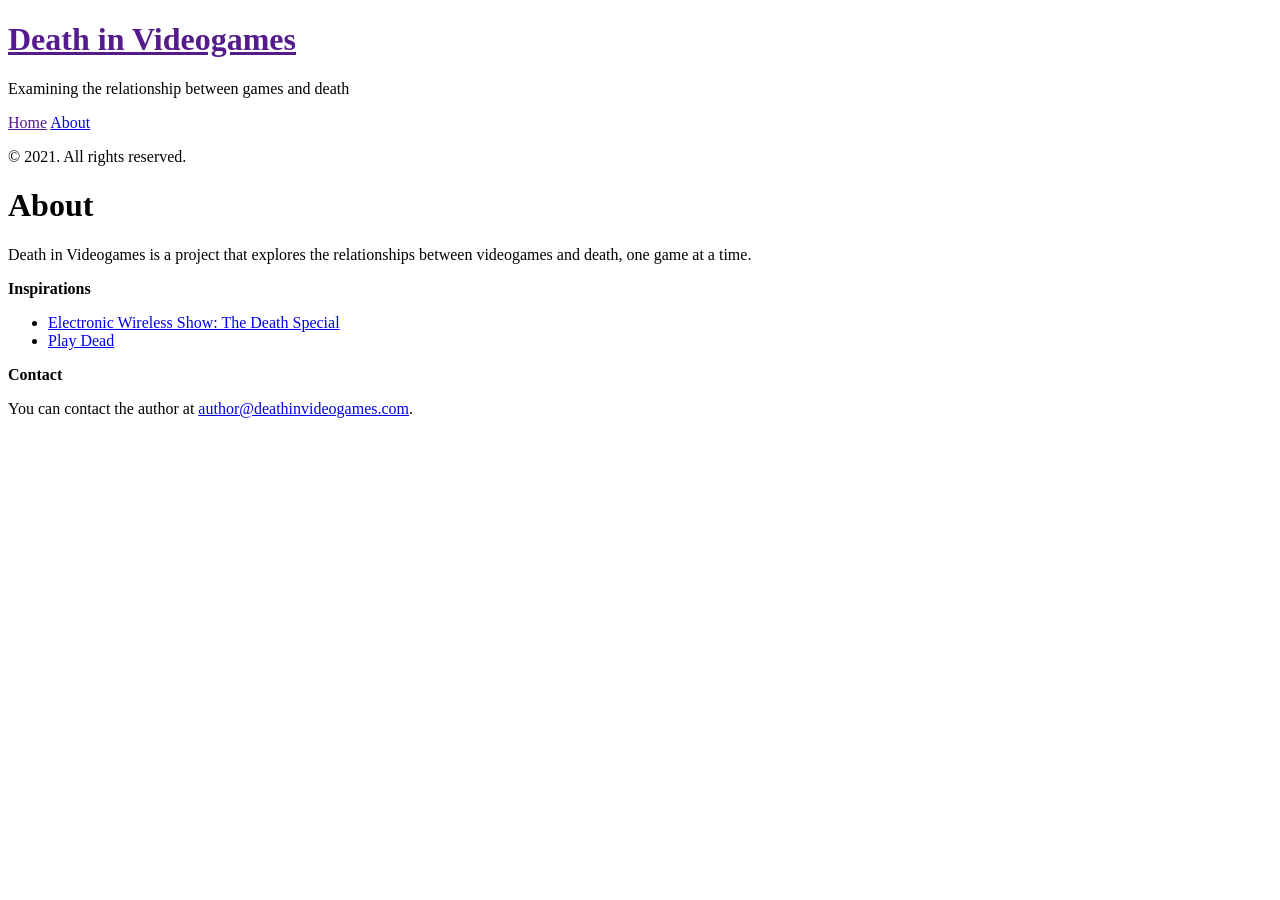
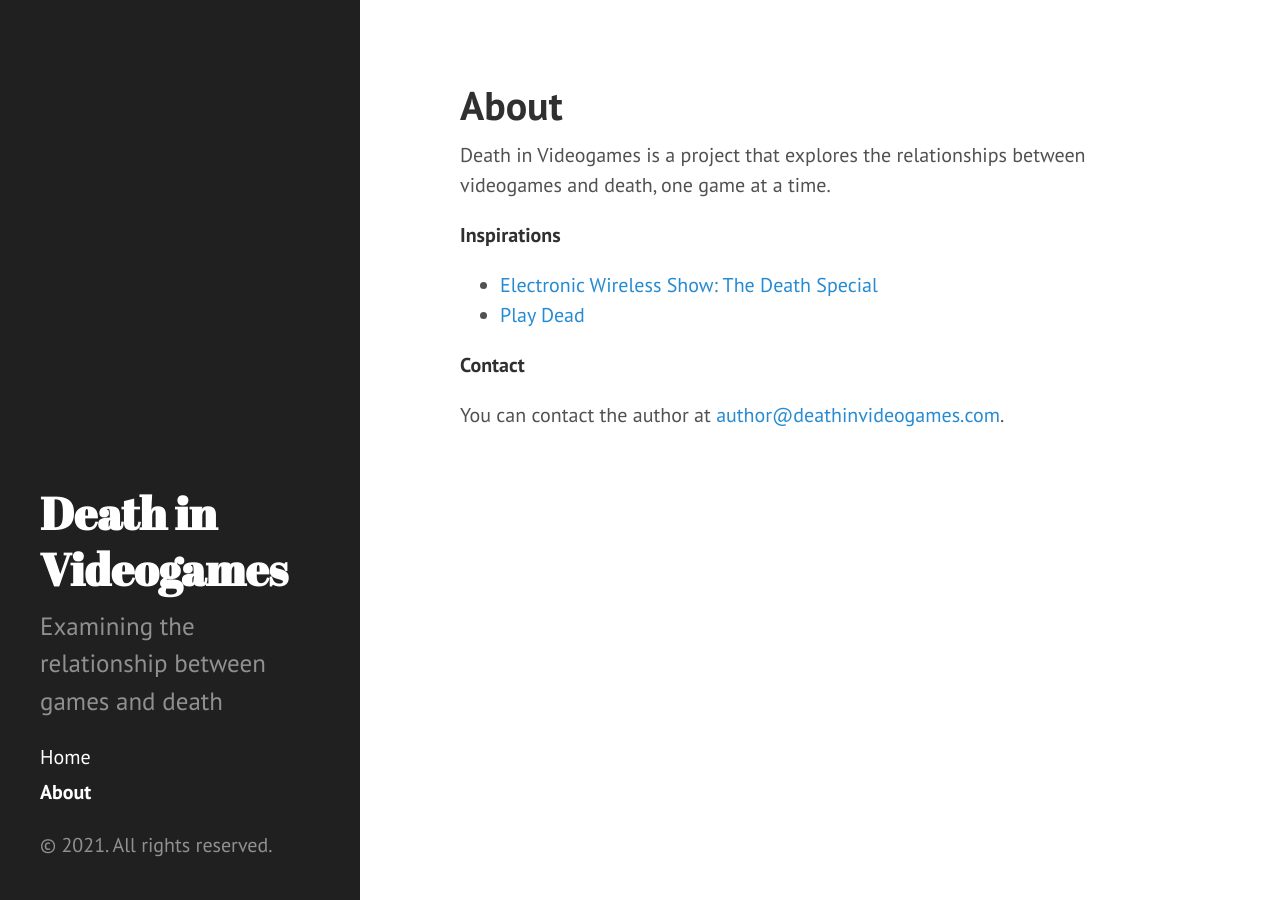
Before and after one commit to burythehammer/death-in-videogames, a Jekyll site: the page built from about.md, in a window 1280 px wide. Built offline with Jekyll 4.4.1, drawn with Linux system fonts in a browser that asks for light colours.

Commit message:
FIX: Using relative urls to fix CSS issues

```diff
--- a/_includes/head.html
+++ b/_includes/head.html
@@ -15,9 +15,9 @@
   </title>
 
   <!-- CSS -->
-  <link rel="stylesheet" href="{{ site.baseurl }}public/css/poole.css">
-  <link rel="stylesheet" href="{{ site.baseurl }}public/css/syntax.css">
-  <link rel="stylesheet" href="{{ site.baseurl }}public/css/hyde.css">
+  <link rel="stylesheet" href="{{ '/public/css/poole.css' | relative_url }}">
+  <link rel="stylesheet" href="{{ '/public/css/syntax.css' | relative_url }}">
+  <link rel="stylesheet" href="{{ '/public/css/hyde.css' | relative_url }}">
   <link rel="stylesheet" href="http://fonts.googleapis.com/css?family=PT+Sans:400,400italic,700|Abril+Fatface">
 
   <!-- Icons -->
```
